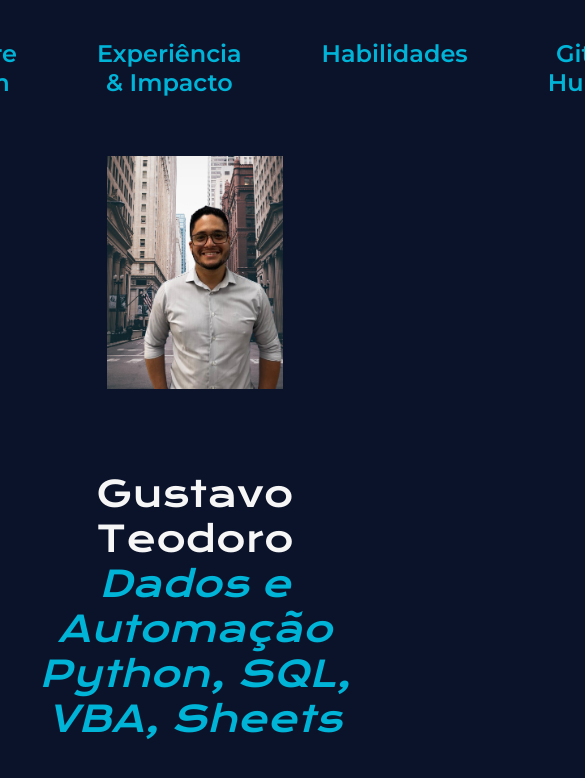
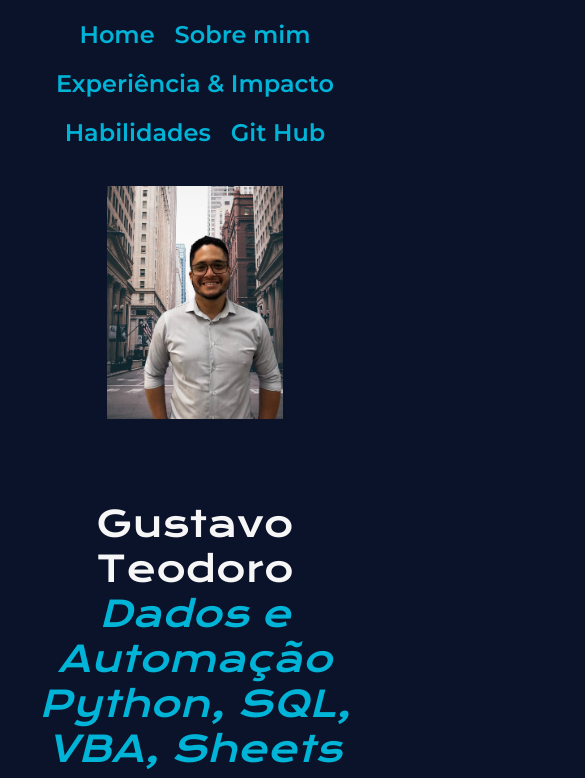
Before and after one commit to GustavoTeodoro10/portifoli, a plain HTML site: page index.html in a window 390 px wide. Shown: the top 778 px of the page, 585 px wide, since content can reach past the window. Drawn offline with nearby package versions, Linux system fonts and the light colour scheme.

Commit message:
ajuste responcividade

```diff
--- a/style/style.css
+++ b/style/style.css
@@ -130,11 +130,14 @@ body {
 
 @media (max-width: 1100px){
     .cabecalho{
-        padding:10% ;
+        padding:5% ;
     }
     .cabecalho__menu{
+        flex-direction: row;
+        flex-wrap: wrap;
         justify-content: center;
         text-align: center;
+        gap: 20px;
     }
 
     .apresentacao{
```
